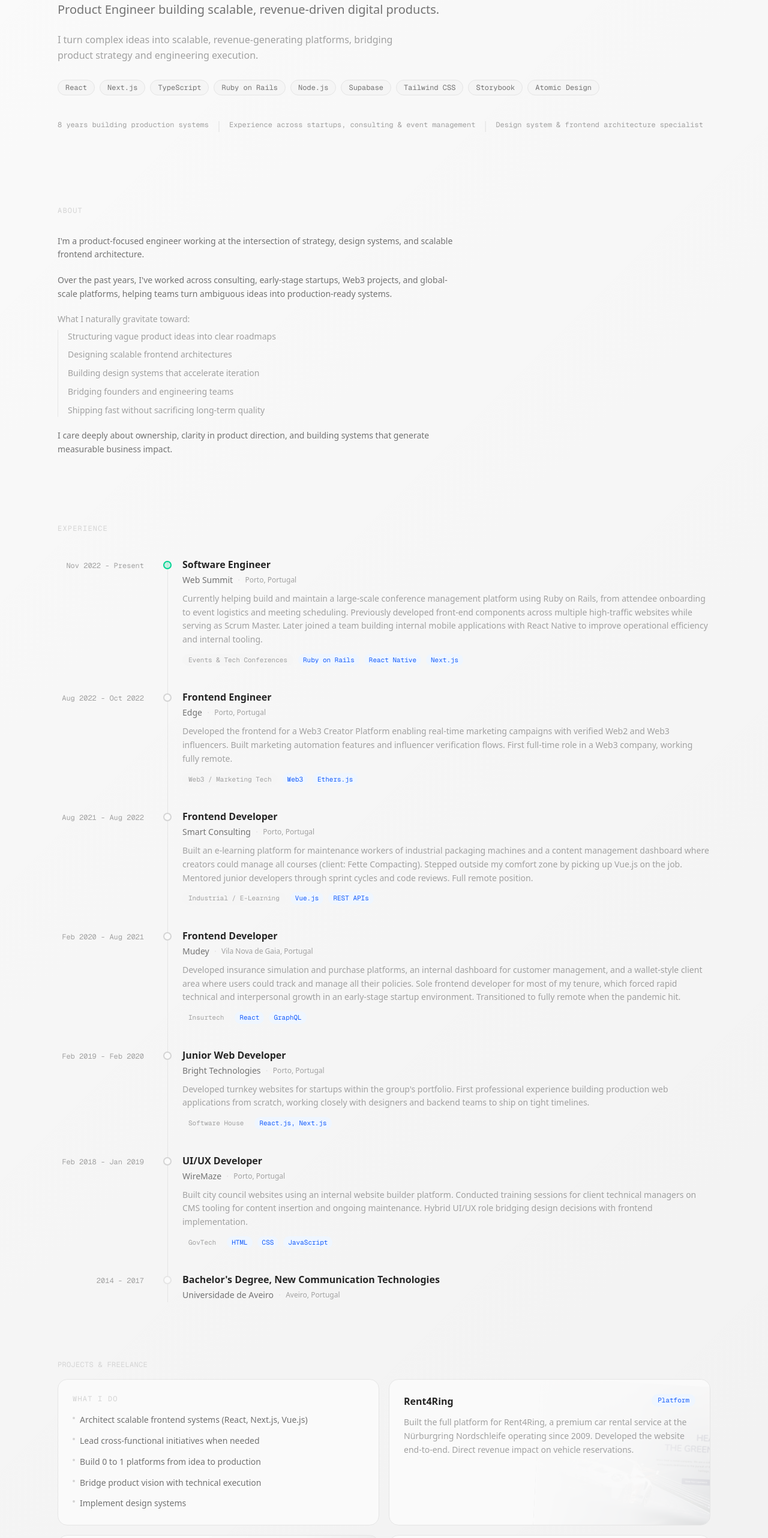
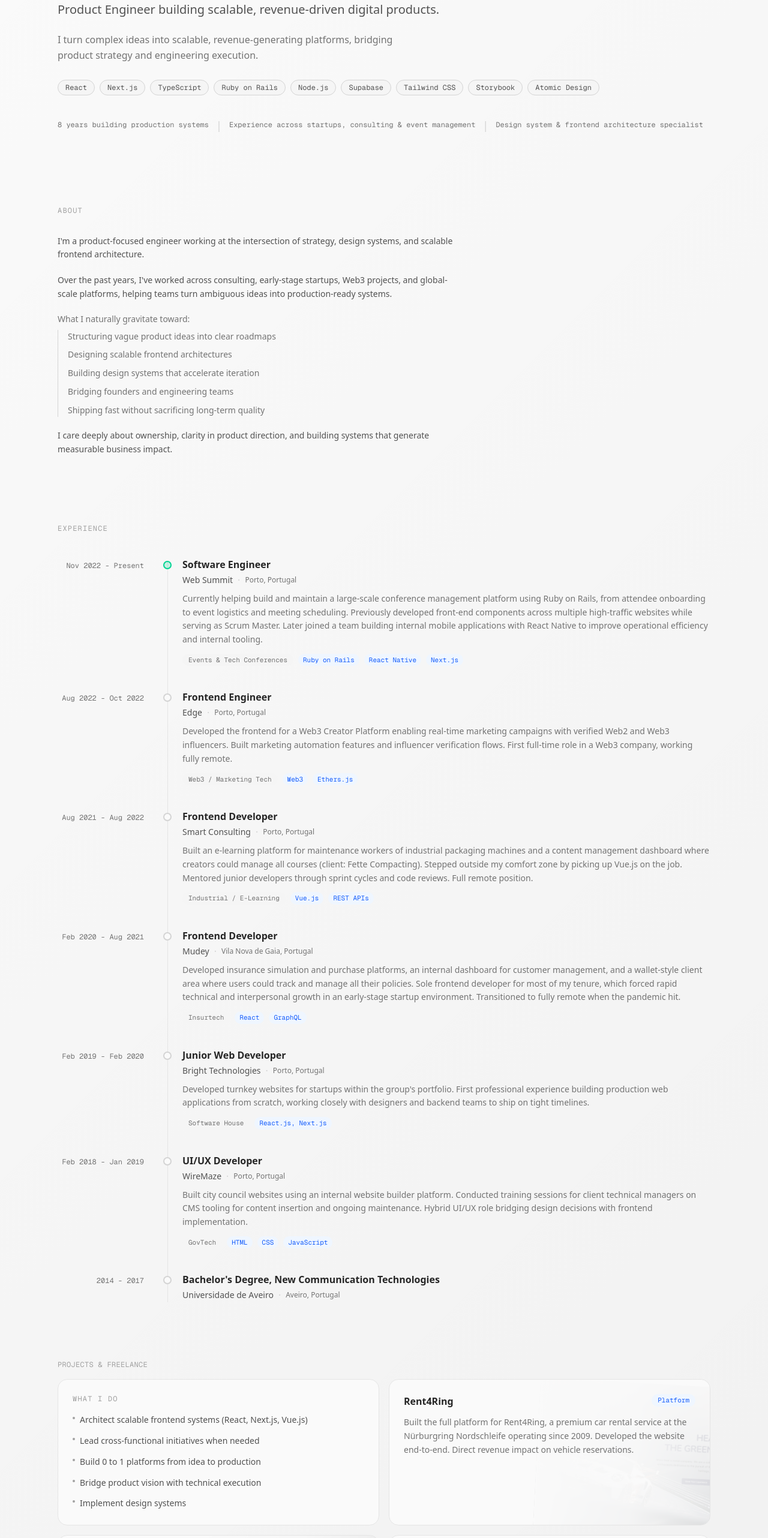
Before and after one commit to pcunha29/pcunhadev, a Next.js app: page / in a window 1280 px wide. Shown: the part 200-2764 px from the top of the page at 60% size. Built offline with nearby package versions, Linux system fonts and the light colour scheme; grey boxes are pictures that could not be loaded.

Commit message:
fix light mode

```diff
--- a/app/page.tsx
+++ b/app/page.tsx
@@ -74,7 +74,7 @@
 
         <div className="mx-auto max-w-6xl px-4 sm:px-6 lg:px-8">
           <div className="grid grid-cols-1 gap-4 pt-16 md:grid-cols-2 lg:grid-cols-4">
-            <h2 className="col-span-full pt-8 font-mono text-xs uppercase tracking-wide text-neutral-300 dark:text-white/30">
+            <h2 className="col-span-full pt-8 font-mono text-xs uppercase tracking-wide text-neutral-400 dark:text-white/30">
               Projects & Freelance
             </h2>
             <SectionCard title="What I Do" className="lg:col-span-2" index={0}>
@@ -82,9 +82,9 @@
                 {whatIDo.map((item) => (
                   <li
                     key={item}
-                    className="flex items-start gap-2 text-sm leading-relaxed text-neutral-500 dark:text-white/50"
+                    className="flex items-start gap-2 text-sm leading-relaxed text-neutral-600 dark:text-white/50"
                   >
-                    <span className="mt-1.5 h-1 w-1 shrink-0 rounded-full bg-neutral-300 dark:bg-white/20" />
+                    <span className="mt-1.5 h-1 w-1 shrink-0 rounded-full bg-neutral-400 dark:bg-white/20" />
                     {item}
                   </li>
                 ))}
@@ -133,7 +133,7 @@
                     {currentlyBuilding.tag}
                   </span>
                 </div>
-                <p className="text-sm leading-relaxed text-neutral-400 dark:text-white/40">
+                <p className="text-sm leading-relaxed text-neutral-500 dark:text-white/40">
                   {currentlyBuilding.description}
                 </p>
               </div>
@@ -144,9 +144,9 @@
                 {howIThink.map((item) => (
                   <li
                     key={item}
-                    className="flex items-start gap-2 text-sm leading-relaxed text-neutral-500 dark:text-white/50"
+                    className="flex items-start gap-2 text-sm leading-relaxed text-neutral-600 dark:text-white/50"
                   >
-                    <span className="mt-1.5 h-1 w-1 shrink-0 rounded-full bg-neutral-300 dark:bg-white/20" />
+                    <span className="mt-1.5 h-1 w-1 shrink-0 rounded-full bg-neutral-400 dark:bg-white/20" />
                     {item}
                   </li>
                 ))}
@@ -158,9 +158,9 @@
                 {openTo.map((item) => (
                   <li
                     key={item}
-                    className="flex items-start gap-2 text-sm leading-relaxed text-neutral-500 dark:text-white/50"
+                    className="flex items-start gap-2 text-sm leading-relaxed text-neutral-600 dark:text-white/50"
                   >
-                    <span className="mt-1.5 h-1 w-1 shrink-0 rounded-full bg-emerald-400/40" />
+                    <span className="mt-1.5 h-1 w-1 shrink-0 rounded-full bg-emerald-500 dark:bg-emerald-400/40" />
                     {item}
                   </li>
                 ))}
--- a/components/about.tsx
+++ b/components/about.tsx
@@ -21,7 +21,7 @@
       transition={{ duration: 0.6, ease: [0.21, 0.47, 0.32, 0.98] }}
       className="mx-auto max-w-6xl px-4 py-16 sm:px-6 lg:px-8"
     >
-      <h2 className="mb-8 font-mono text-xs uppercase tracking-widest text-neutral-300 dark:text-white/25">
+      <h2 className="mb-8 font-mono text-xs uppercase tracking-widest text-neutral-400 dark:text-white/25">
         About
       </h2>
 
@@ -29,21 +29,21 @@
         {intro.map((paragraph) => (
           <p
             key={paragraph}
-            className="text-sm leading-relaxed text-neutral-500 dark:text-white/45"
+            className="text-sm leading-relaxed text-neutral-600 dark:text-white/45"
           >
             {paragraph}
           </p>
         ))}
 
         <div className="space-y-2">
-          <p className="text-sm font-medium text-neutral-400 dark:text-white/35">
+          <p className="text-sm font-medium text-neutral-500 dark:text-white/35">
             {highlightsLabel}
           </p>
-          <ul className="space-y-2 border-l border-neutral-200 pl-4 dark:border-white/8">
+          <ul className="space-y-2 border-l border-neutral-300 pl-4 dark:border-white/8">
             {highlights.map((item) => (
               <li
                 key={item}
-                className="text-sm leading-relaxed text-neutral-400 dark:text-white/40"
+                className="text-sm leading-relaxed text-neutral-500 dark:text-white/40"
               >
                 {item}
               </li>
@@ -51,7 +51,7 @@
           </ul>
         </div>
 
-        <p className="text-sm leading-relaxed text-neutral-500 dark:text-white/45">
+        <p className="text-sm leading-relaxed text-neutral-600 dark:text-white/45">
           {closing}
         </p>
       </div>
--- a/components/experience.tsx
+++ b/components/experience.tsx
@@ -34,7 +34,7 @@
         whileInView={{ opacity: 1, y: 0 }}
         viewport={{ once: true }}
         transition={{ duration: 0.5 }}
-        className="mb-10 font-mono text-xs uppercase tracking-widest text-neutral-300 dark:text-white/25"
+        className="mb-10 font-mono text-xs uppercase tracking-widest text-neutral-400 dark:text-white/25"
       >
         Experience
       </motion.h2>
@@ -56,7 +56,7 @@
             className="group relative mb-10 flex flex-col gap-1 pl-8 md:flex-row md:gap-0 md:pl-0"
           >
             <div className="shrink-0 md:w-44 md:pr-8 md:text-right">
-              <span className="font-mono text-xs text-neutral-400 dark:text-white/30">
+              <span className="font-mono text-xs text-neutral-500 dark:text-white/30">
                 {item.period}
               </span>
             </div>
@@ -76,19 +76,19 @@
                 {item.role}
               </h3>
               <div className="mt-0.5 flex flex-wrap items-center gap-x-2 gap-y-0.5">
-                <span className="text-sm text-neutral-500 dark:text-white/50">
+                <span className="text-sm text-neutral-600 dark:text-white/50">
                   {item.company}
                 </span>
-                <span className="text-neutral-200 dark:text-white/15">·</span>
-                <span className="text-xs text-neutral-400 dark:text-white/30">
+                <span className="text-neutral-300 dark:text-white/15">·</span>
+                <span className="text-xs text-neutral-500 dark:text-white/30">
                   {item.location}
                 </span>
               </div>
-              <p className="mt-2 text-sm leading-relaxed text-neutral-400 dark:text-white/35">
+              <p className="mt-2 text-sm leading-relaxed text-neutral-500 dark:text-white/35">
                 {item.description}
               </p>
               <div className="mt-3 flex flex-wrap items-center gap-2">
-                <span className="rounded-full bg-neutral-100 px-2.5 py-0.5 font-mono text-[11px] text-neutral-400 dark:bg-white/5 dark:text-white/30">
+                <span className="rounded-full bg-neutral-100 px-2.5 py-0.5 font-mono text-[11px] text-neutral-500 dark:bg-white/5 dark:text-white/30">
                   {item.industry}
                 </span>
                 {item.tech.map((t) => (
@@ -116,13 +116,13 @@
           className="relative flex flex-col gap-1 pl-8 md:flex-row md:gap-0 md:pl-0"
         >
           <div className="shrink-0 md:w-44 md:pr-8 md:text-right">
-            <span className="font-mono text-xs text-neutral-400 dark:text-white/30">
+            <span className="font-mono text-xs text-neutral-500 dark:text-white/30">
               {education.period}
             </span>
           </div>
 
           <div className="absolute left-0 top-1.5 md:left-[calc(--spacing(44))]">
-            <span className="block h-[14px] w-[14px] rounded-full border-2 border-neutral-200 bg-background dark:border-white/10" />
+            <span className="block h-[14px] w-[14px] rounded-full border-2 border-neutral-300 bg-background dark:border-white/10" />
           </div>
 
           <div className="flex-1 md:pl-8">
@@ -130,11 +130,11 @@
               {education.degree}
             </h3>
             <div className="mt-0.5 flex flex-wrap items-center gap-x-2 gap-y-0.5">
-              <span className="text-sm text-neutral-500 dark:text-white/50">
+              <span className="text-sm text-neutral-600 dark:text-white/50">
                 {education.institution}
               </span>
-              <span className="text-neutral-200 dark:text-white/15">·</span>
-              <span className="text-xs text-neutral-400 dark:text-white/30">
+              <span className="text-neutral-300 dark:text-white/15">·</span>
+              <span className="text-xs text-neutral-500 dark:text-white/30">
                 {education.location}
               </span>
             </div>
--- a/components/hero.tsx
+++ b/components/hero.tsx
@@ -42,11 +42,11 @@
         </h1>
       </div>
 
-      <p className="max-w-2xl text-lg leading-relaxed text-neutral-500 dark:text-white/60 md:text-xl">
+      <p className="max-w-2xl text-lg leading-relaxed text-neutral-600 dark:text-white/60 md:text-xl">
         {title}
       </p>
 
-      <p className="max-w-xl text-base leading-relaxed text-neutral-400 dark:text-white/35">
+      <p className="max-w-xl text-base leading-relaxed text-neutral-500 dark:text-white/35">
         {description}
       </p>
 
@@ -54,21 +54,21 @@
         {skills.map((skill) => (
           <span
             key={skill}
-            className="rounded-full border border-neutral-200 bg-neutral-100 px-3 py-1 font-mono text-xs text-neutral-500 dark:border-white/8 dark:bg-white/4 dark:text-white/50"
+            className="rounded-full border border-neutral-300 bg-neutral-100 px-3 py-1 font-mono text-xs text-neutral-600 dark:border-white/8 dark:bg-white/4 dark:text-white/50"
           >
             {skill}
           </span>
         ))}
       </div>
 
-      <div className="mt-4 flex flex-col gap-2 border-l border-neutral-200 pl-4 dark:border-white/8 sm:flex-row sm:items-center sm:gap-0 sm:border-l-0 sm:pl-0">
+      <div className="mt-4 flex flex-col gap-2 border-l border-neutral-300 pl-4 dark:border-white/8 sm:flex-row sm:items-center sm:gap-0 sm:border-l-0 sm:pl-0">
         {highlights.map((item, i) => (
           <span key={item} className="flex items-center">
-            <span className="font-mono text-xs leading-relaxed text-neutral-400 dark:text-white/30">
+            <span className="font-mono text-xs leading-relaxed text-neutral-500 dark:text-white/30">
               {item}
             </span>
             {i < highlights.length - 1 && (
-              <span className="hidden px-3 text-lg text-neutral-200 dark:text-white/15 sm:inline">
+              <span className="hidden px-3 text-lg text-neutral-300 dark:text-white/15 sm:inline">
                 |
               </span>
             )}
--- a/components/project-card.tsx
+++ b/components/project-card.tsx
@@ -39,7 +39,7 @@
           {tag}
         </span>
       </div>
-      <p className="relative flex-1 text-sm leading-relaxed text-neutral-400 dark:text-white/40">
+      <p className="relative flex-1 text-sm leading-relaxed text-neutral-500 dark:text-white/40">
         {description}
       </p>
     </div>
--- a/components/section-card.tsx
+++ b/components/section-card.tsx
@@ -15,7 +15,7 @@
   return (
     <BentoCard className={className} index={index}>
       <div className="flex h-full flex-col gap-4 p-6">
-        <h2 className="font-mono text-xs uppercase tracking-widest text-neutral-300 dark:text-white/25">
+        <h2 className="font-mono text-xs uppercase tracking-widest text-neutral-400 dark:text-white/25">
           {title}
         </h2>
         {children}
```
Also changed, not shown: components/footer.tsx (+4 -4 lines).
